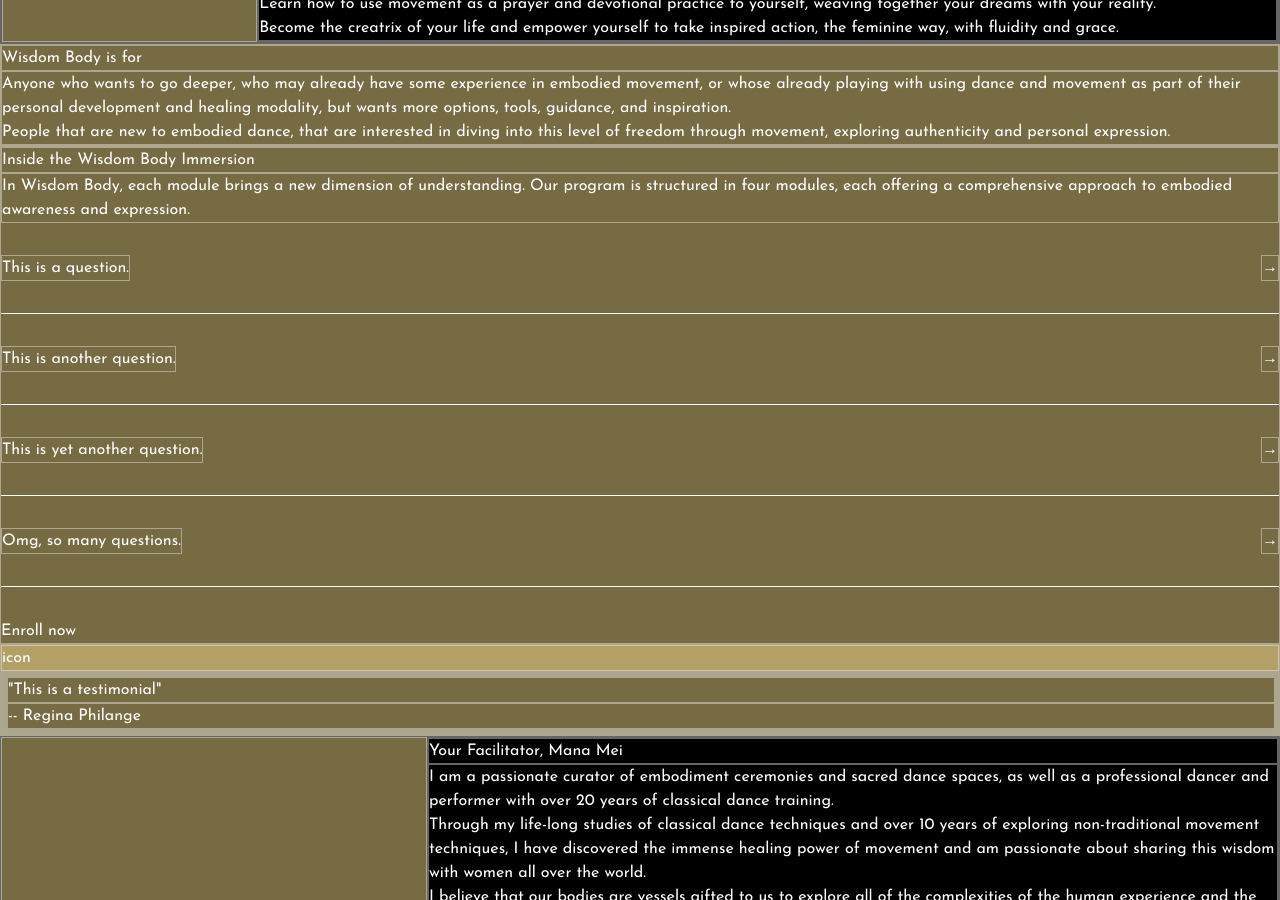
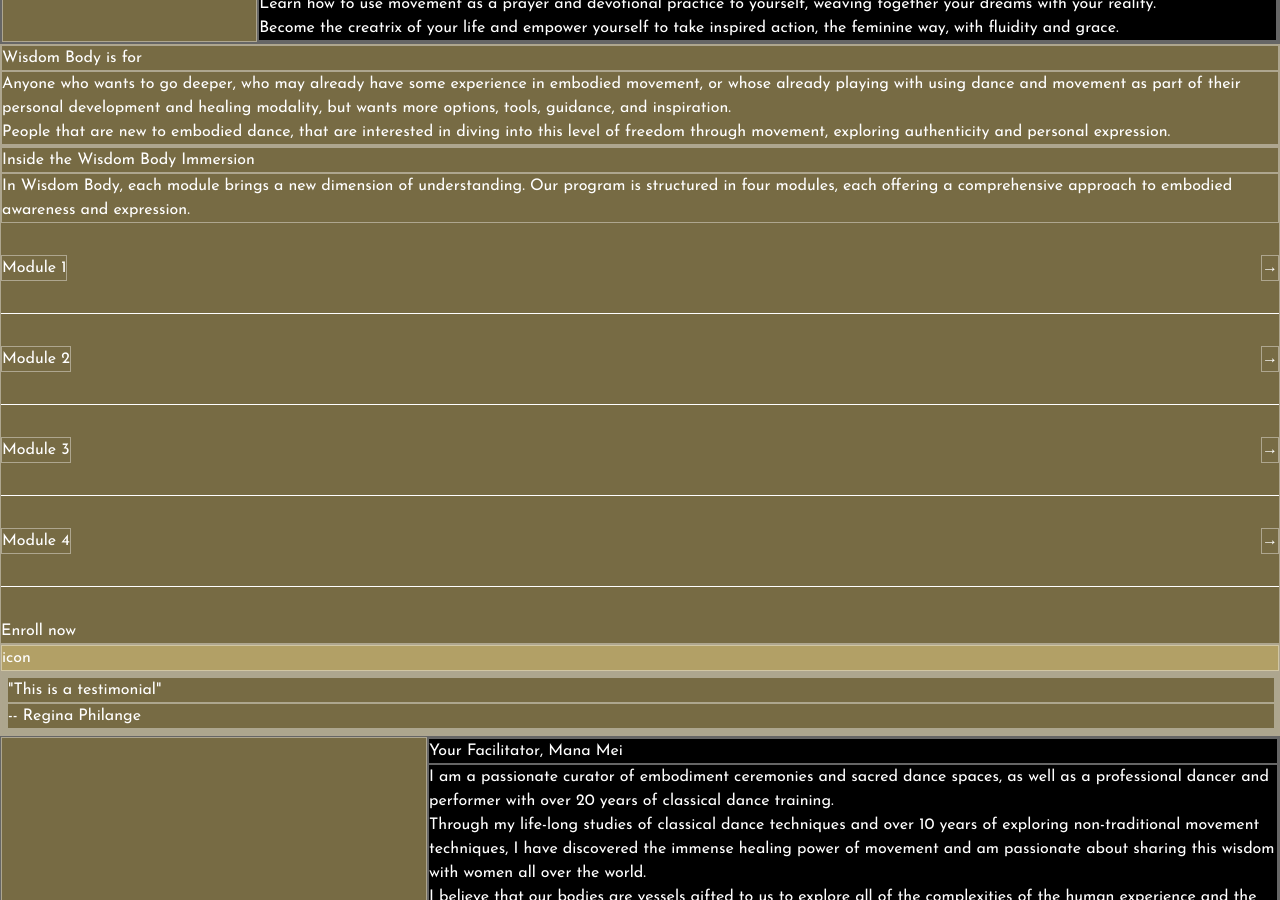
Before and after one commit to brittwoodard/manamei, a Jekyll site: the page built from _courses/wisdom-body.md, in a window 1280 px wide and 900 px high, scrolled down 680 px. Built offline with Jekyll 4.4.1, drawn with Linux system fonts in a browser that asks for light colours; nearby versions of some CDN libraries; comment, search, counter and statistics services are not loaded.

Commit message:
fixed module

```diff
--- a/_courses/wisdom-body.md
+++ b/_courses/wisdom-body.md
@@ -47,15 +47,15 @@ who-its-for:
 inside-the-course:
   heading: Inside the Wisdom Body Immersion
   description_html: In Wisdom Body, each module brings a new dimension of understanding. Our program is structured in four modules, each offering a comprehensive approach to embodied awareness and expression.
-faq:
- - question: This is a question.
-   answer_html: This is a lengthy answer.
- - question: This is another question.
-   answer_html: This is a lengthy answer.
- - question: This is yet another question.
-   answer_html: This is a lengthy answer.
- - question: Omg, so many questions.
-   answer_html: This is a lengthy answer.
+  module:
+  - title: Module 1
+    description_html: This is a lengthy answer.
+  - title: Module 2
+    description_html: This is a lengthy answer.
+  - title: Module 3
+    description_html: This is a lengthy answer.
+  - title: Module 4
+    description_html: This is a lengthy answer.
 testimonials:
  - testimonial: This is a testimonial
    author: Regina Philange
--- a/_layouts/program.html
+++ b/_layouts/program.html
@@ -55,16 +55,16 @@ layout: default
     <h2>{{page.inside-the-course.heading}}</h2>
     <p>{{page.inside-the-course.description_html}}</p>
     <ul>
-        {% for item in page.faq %}
+        {% for item in page.inside-the-course.module %}
         <li x-data="{ open: false }" class="border-b border-white my-8">
             <button @click="open = ! open" class="flex justify-between w-full">
-                <h3 class="text-left mb-8 mr-8">{{item.question}}</h3>
+                <h3 class="text-left mb-8 mr-8">{{item.title}}</h3>
 
                 <span x-show="!open">→</span>
                 <span x-show="open">&nbsp;&nbsp;↓</span>
             </button>
             <div x-show="open" @click.outside="open = false">
-                <p class="mb-8 mr-8 italic">{{item.answer_html}}</p>
+                <p class="mb-8 mr-8 italic">{{item.description_html}}</p>
             </div>
         </li>
         {% endfor %}
```
